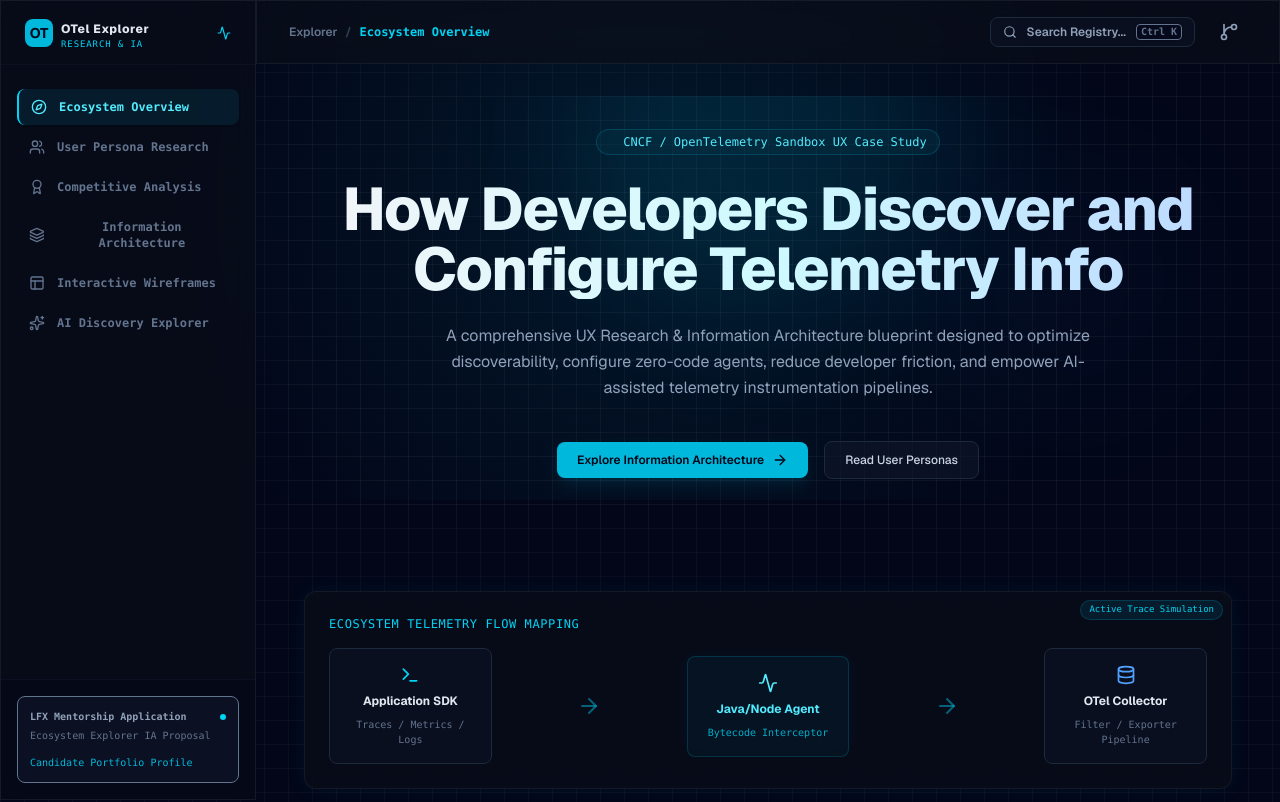
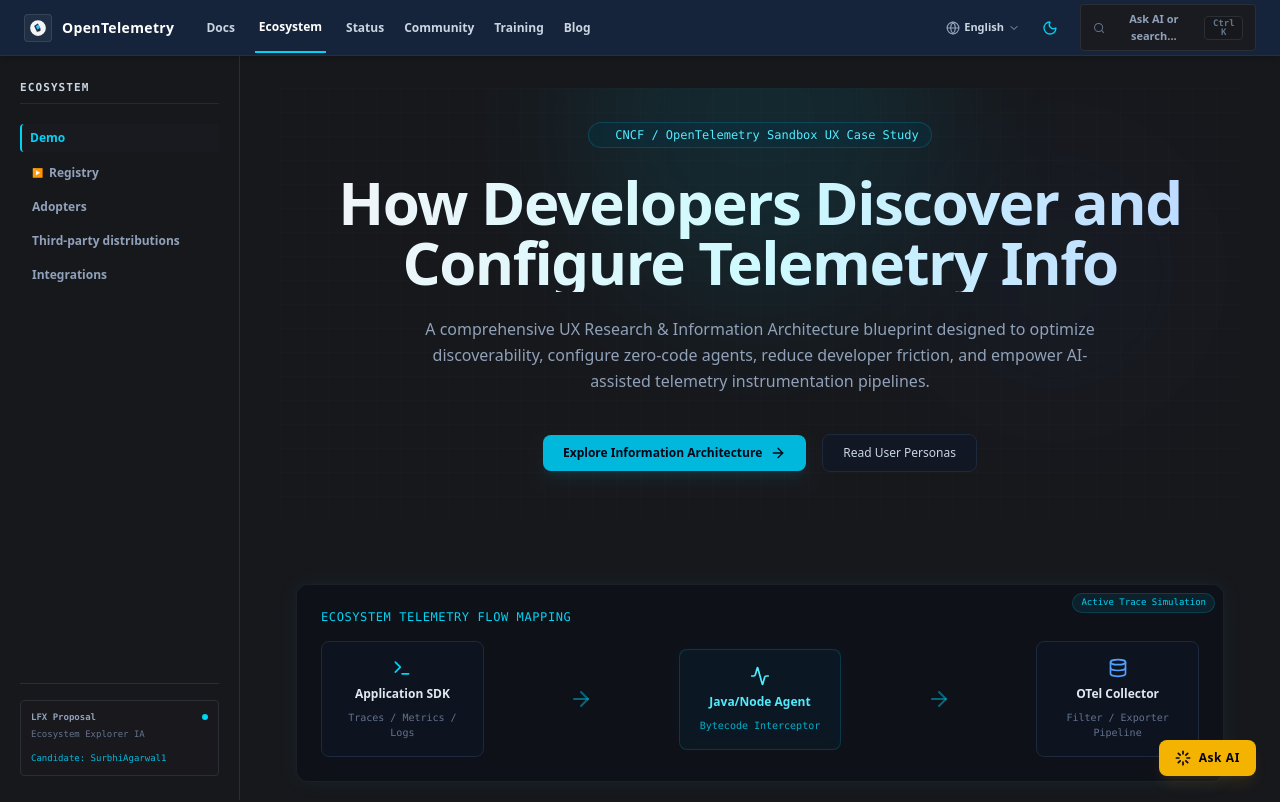
Before and after one commit to SurbhiAgarwal1/POC, a Next.js app: page / in a window 1280 px wide. Shown: the top 802 px of the page. Built offline with nearby package versions, Linux system fonts and the light colour scheme.

Commit message:
style: exactly match OpenTelemetry official website visuals, navigation topbar, left sidebar, and float AI button

```diff
--- a/src/app/globals.css
+++ b/src/app/globals.css
@@ -1,25 +1,25 @@
 @import "tailwindcss";
 
 :root {
-  --background: #030712;
+  --background: #17181c;
   --foreground: #f3f4f6;
-  --card: #0b0f19;
+  --card: #1f2025;
   --card-foreground: #f3f4f6;
-  --popover: #090d16;
+  --popover: #17181c;
   --popover-foreground: #f3f4f6;
-  --primary: #06b6d4;
-  --primary-foreground: #030712;
-  --secondary: #1e293b;
+  --primary: #38bdf8;
+  --primary-foreground: #17181c;
+  --secondary: #23252a;
   --secondary-foreground: #f3f4f6;
-  --muted: #111827;
+  --muted: #1a1b20;
   --muted-foreground: #9ca3af;
   --accent: #0284c7;
   --accent-foreground: #f3f4f6;
   --destructive: #ef4444;
   --destructive-foreground: #f3f4f6;
-  --border: #1e293b;
-  --input: #1e293b;
-  --ring: #06b6d4;
+  --border: #2c2e35;
+  --input: #2c2e35;
+  --ring: #38bdf8;
   --radius: 0.5rem;
 }
 
--- a/src/app/page.tsx
+++ b/src/app/page.tsx
@@ -20,7 +20,10 @@
   Menu,
   X,
   Activity,
-  GitBranch
+  GitBranch,
+  Globe,
+  Moon,
+  ChevronDown
 } from 'lucide-react';
 
 export default function Home() {
@@ -77,135 +80,237 @@
   };
 
   return (
-    <div className="min-h-screen flex bg-slate-950 text-slate-100 grid-bg relative">
-      <div className="absolute top-0 inset-x-0 h-[500px] radial-glow pointer-events-none" />
+    <div className="min-h-screen flex flex-col bg-[#17181c] text-slate-100 font-sans relative">
 
-      {/* Sidebar Navigation - Desktop */}
-      <aside className="hidden lg:flex flex-col w-64 border-r border-slate-900 bg-slate-950/90 glassmorphism shrink-0 sticky top-0 h-screen z-20">
-        {/* Sidebar Header */}
-        <div className="h-16 flex items-center justify-between px-6 border-b border-slate-900/60">
-          <div className="flex items-center gap-2">
-            <div className="w-7 h-7 rounded-lg bg-cyan-500 flex items-center justify-center text-slate-950 font-bold text-sm">
-              OT
+      {/* Top Navigation Bar - Exact OTel Branding Header */}
+      <header className="h-14 flex items-center justify-between px-6 bg-[#16243b] border-b border-[#2c2e35] sticky top-0 z-30 shadow-md">
+
+        {/* Left Section: SVG Logo and Horizontal Nav Links */}
+        <div className="flex items-center gap-8">
+
+          {/* OTel SVG Logo & Branding */}
+          <div className="flex items-center gap-2.5 cursor-pointer group" onClick={() => handleTabChange('overview')}>
+            <div className="w-7 h-7 bg-white/5 rounded flex items-center justify-center border border-white/10 group-hover:border-cyan-500/50 transition-colors">
+              <svg className="w-4.5 h-4.5 text-white" viewBox="0 0 32 32" fill="currentColor">
+                <path d="M16 2A14 14 0 1030 16 14 14 0 0016 2zm4.3 19.3L15 22.8a1 1 0 01-1.2-.6l-4.5-9.1a1 1 0 01.3-1.3l5.3-3.5a1 1 0 011.2.1l4.5 9.1a1 1 0 01-.3 1.3z" opacity="0.95" />
+                <path d="M16.6 9.6L12 12.7l3 6.1 4.6-3.1z" fill="#38bdf8" />
+              </svg>
             </div>
-            <div>
-              <span className="font-extrabold text-xs text-slate-200 tracking-wider">OTel Explorer</span>
-              <p className="text-[9px] font-mono text-cyan-400 uppercase tracking-widest leading-none">Research & IA</p>
-            </div>
-          </div>
-          <Activity className="w-3.5 h-3.5 text-cyan-400 animate-pulse" />
+            <span className="font-bold text-sm text-white tracking-wide font-sans group-hover:text-cyan-300 transition-colors">OpenTelemetry</span>
           </div>
 
-        {/* Sidebar Navigation Links */}
-        <nav className="flex-1 py-6 px-4 space-y-1">
-          {navItems.map((item) => (
+          {/* Core Navigation Links */}
+          <nav className="hidden md:flex items-center gap-5 text-xs font-semibold text-slate-300">
+            <span className="hover:text-white transition-colors cursor-pointer py-4">Docs</span>
+            <span className="text-white border-b-2 border-cyan-400 pb-4 pt-4 px-1 cursor-pointer font-bold">Ecosystem</span>
+            <span className="hover:text-white transition-colors cursor-pointer py-4">Status</span>
+            <span className="hover:text-white transition-colors cursor-pointer py-4">Community</span>
+            <span className="hover:text-white transition-colors cursor-pointer py-4">Training</span>
+            <span className="hover:text-white transition-colors cursor-pointer py-4">Blog</span>
+          </nav>
+        </div>
+
+        {/* Right Section: Language, Theme Icon, and "Ask AI or search..." Input */}
+        <div className="flex items-center gap-4">
+
+          {/* Language Selector */}
+          <div className="hidden sm:flex items-center gap-1 text-[11px] font-semibold text-slate-300 hover:text-white transition-colors cursor-pointer">
+            <Globe className="w-3.5 h-3.5 text-slate-400" />
+            <span>English</span>
+            <ChevronDown className="w-3 h-3 text-slate-400" />
+          </div>
+
+          {/* Theme Icon (Styled as a clickable crescent moon) */}
+          <div className="p-1.5 rounded text-slate-400 hover:text-white hover:bg-slate-900/40 transition-colors cursor-pointer">
+            <Moon className="w-4 h-4 text-cyan-400 animate-pulse" />
+          </div>
+
+          {/* Ask AI or search bar */}
           <button
-              key={item.id}
-              onClick={() => handleTabChange(item.id)}
-              className={`w-full flex items-center gap-3 px-3 py-2.5 rounded-lg text-xs font-semibold font-mono transition-all duration-200 cursor-pointer ${
-                activeTab === item.id
-                  ? 'bg-cyan-500/10 text-cyan-300 border-l-2 border-cyan-400 shadow-sm'
-                  : 'text-slate-500 hover:text-slate-300 hover:bg-slate-900/30'
+            onClick={() => setIsCommandPaletteOpen(true)}
+            className="flex items-center gap-2 px-3 py-1.5 rounded border border-[#2c2e35] bg-[#1a1b20] text-slate-400 hover:text-slate-200 hover:border-slate-700 transition-colors text-[11px] font-semibold cursor-pointer w-44 justify-between"
+          >
+            <div className="flex items-center gap-1.5">
+              <Search className="w-3.5 h-3.5 text-slate-500" />
+              <span>Ask AI or search...</span>
+            </div>
+            <kbd className="hidden sm:inline bg-[#17181c] border border-[#2c2e35] px-1 py-0.5 rounded text-[9px] font-mono text-slate-500 leading-none">
+              Ctrl K
+            </kbd>
+          </button>
+
+          {/* Mobile Menu Hamburger */}
+          <button
+            onClick={() => setIsMobileMenuOpen(!isMobileMenuOpen)}
+            className="lg:hidden p-1.5 rounded text-slate-400 hover:text-white hover:bg-slate-900/40 cursor-pointer"
+          >
+            {isMobileMenuOpen ? <X className="w-5 h-5" /> : <Menu className="w-5 h-5" />}
+          </button>
+        </div>
+      </header>
+
+      {/* Main Content Workspace Wrapper */}
+      <div className="flex flex-1 min-h-[calc(100vh-3.5rem)] relative">
+
+        {/* Left Sidebar - Matching OTel Sidebar checklist hierarchy */}
+        <aside className="hidden lg:flex flex-col w-60 border-r border-[#2c2e35] bg-[#17181c] shrink-0 sticky top-14 h-[calc(100vh-3.5rem)] z-20">
+          <div className="py-6 px-5 space-y-6 flex-1 flex flex-col justify-between">
+            <div className="space-y-5">
+              <div className="space-y-1.5">
+                <h3 className="text-[11px] font-bold text-slate-300 uppercase tracking-widest font-mono">Ecosystem</h3>
+                <div className="h-[1px] bg-[#2c2e35]/80 w-full" />
+              </div>
+
+              {/* Sidebar items matching mockData mappings */}
+              <nav className="space-y-1.5">
+                <button
+                  onClick={() => handleTabChange('overview')}
+                  className={`w-full text-left px-3 py-1.5 rounded text-xs font-semibold transition-all cursor-pointer ${
+                    activeTab === 'overview'
+                      ? 'text-cyan-400 font-bold bg-[#1a1b20]/80 border-l-2 border-cyan-400 pl-2'
+                      : 'text-slate-400 hover:text-slate-200 hover:bg-[#1a1b20]/30 pl-3'
                   }`}
                 >
-              {item.icon}
-              {item.label}
+                  Demo
                 </button>
-          ))}
+
+                <button
+                  onClick={() => handleTabChange('ia-section')}
+                  className={`w-full text-left px-3 py-1.5 rounded text-xs font-semibold transition-all cursor-pointer ${
+                    activeTab === 'ia-section'
+                      ? 'text-cyan-400 font-bold bg-[#1a1b20]/80 border-l-2 border-cyan-400 pl-2'
+                      : 'text-slate-400 hover:text-slate-200 hover:bg-[#1a1b20]/30 pl-3'
+                  }`}
+                >
+                  <div className="flex items-center gap-1.5">
+                    <span className="text-[9px] text-cyan-500">▶</span>
+                    <span>Registry</span>
+                  </div>
+                </button>
+
+                <button
+                  onClick={() => handleTabChange('research-section')}
+                  className={`w-full text-left px-3 py-1.5 rounded text-xs font-semibold transition-all cursor-pointer ${
+                    activeTab === 'research-section'
+                      ? 'text-cyan-400 font-bold bg-[#1a1b20]/80 border-l-2 border-cyan-400 pl-2'
+                      : 'text-slate-400 hover:text-slate-200 hover:bg-[#1a1b20]/30 pl-3'
+                  }`}
+                >
+                  Adopters
+                </button>
+
+                <button
+                  onClick={() => handleTabChange('competitive-section')}
+                  className={`w-full text-left px-3 py-1.5 rounded text-xs font-semibold transition-all cursor-pointer ${
+                    activeTab === 'competitive-section'
+                      ? 'text-cyan-400 font-bold bg-[#1a1b20]/80 border-l-2 border-cyan-400 pl-2'
+                      : 'text-slate-400 hover:text-slate-200 hover:bg-[#1a1b20]/30 pl-3'
+                  }`}
+                >
+                  Third-party distributions
+                </button>
+
+                <button
+                  onClick={() => handleTabChange('mockups-section')}
+                  className={`w-full text-left px-3 py-1.5 rounded text-xs font-semibold transition-all cursor-pointer ${
+                    activeTab === 'mockups-section'
+                      ? 'text-cyan-400 font-bold bg-[#1a1b20]/80 border-l-2 border-cyan-400 pl-2'
+                      : 'text-slate-400 hover:text-slate-200 hover:bg-[#1a1b20]/30 pl-3'
+                  }`}
+                >
+                  Integrations
+                </button>
               </nav>
+            </div>
 
-        {/* Sidebar Footer */}
-        <div className="p-4 border-t border-slate-900/60 bg-slate-950/30 space-y-3">
-          <div className="rounded-lg bg-slate-900/60 border border-slate-850 p-3 text-[10px] leading-normal font-mono text-slate-500 space-y-1">
+            {/* Sidebar Footer Candidate Info */}
+            <div className="border-t border-[#2c2e35] pt-4 bg-[#17181c] space-y-3">
+              <div className="rounded border border-[#2c2e35] p-2.5 text-[9px] font-mono text-slate-500 leading-normal space-y-1 bg-[#1a1b20]/40">
                 <div className="flex justify-between items-center text-slate-400 font-bold">
-              <span>LFX Mentorship Application</span>
+                  <span>LFX Proposal</span>
                   <span className="w-1.5 h-1.5 rounded-full bg-cyan-400 animate-ping" />
                 </div>
-            <p>Ecosystem Explorer IA Proposal</p>
-            <div className="pt-2 text-cyan-500 hover:underline flex items-center gap-1">
-              <span>Candidate Portfolio Profile</span>
+                <p>Ecosystem Explorer IA</p>
+                <div className="pt-1.5 text-cyan-500 hover:underline flex items-center gap-1">
+                  <span>Candidate: SurbhiAgarwal1</span>
+                </div>
               </div>
             </div>
           </div>
         </aside>
 
-      {/* Main Workspace Frame */}
-      <div className="flex-1 flex flex-col min-h-screen overflow-x-hidden">
-
-        {/* Topbar Console */}
-        <header className="h-16 flex items-center justify-between px-6 lg:px-8 border-b border-slate-900/60 bg-slate-950/80 sticky top-0 z-30 glassmorphism backdrop-blur-md">
-
-          {/* Mobile Menu Trigger & Title */}
-          <div className="flex items-center gap-4">
-            <button
-              onClick={() => setIsMobileMenuOpen(!isMobileMenuOpen)}
-              className="lg:hidden p-2 rounded-lg text-slate-400 hover:text-slate-200 hover:bg-slate-900/40 cursor-pointer"
-            >
-              {isMobileMenuOpen ? <X className="w-5 h-5" /> : <Menu className="w-5 h-5" />}
-            </button>
-
-            {/* Breadcrumbs */}
-            <div className="flex items-center gap-2 text-xs font-semibold">
-              <span className="text-slate-500">Explorer</span>
-              <span className="text-slate-700">/</span>
-              <span className="text-cyan-400 font-mono">
-                {navItems.find((n) => n.id === activeTab)?.label || 'Overview'}
-              </span>
-            </div>
-          </div>
-
-          {/* Search trigger & actions */}
-          <div className="flex items-center gap-4">
-
-            {/* Fuzzy Search Button */}
-            <button
-              onClick={() => setIsCommandPaletteOpen(true)}
-              className="flex items-center gap-2.5 px-3 py-1.5 rounded-lg border border-slate-800 bg-slate-900/40 text-slate-400 hover:text-slate-200 hover:border-slate-700 transition-colors text-xs font-semibold cursor-pointer"
-            >
-              <Search className="w-3.5 h-3.5" />
-              <span className="hidden sm:inline">Search Registry...</span>
-              <kbd className="hidden sm:inline bg-slate-950/60 border border-slate-850 px-1 py-0.5 rounded text-[10px] font-mono text-slate-500 shadow-sm leading-none">
-                Ctrl K
-              </kbd>
-            </button>
-
-            {/* Github Link */}
-            <a
-              href="https://github.com/open-telemetry"
-              target="_blank"
-              rel="noreferrer"
-              className="p-2 rounded-lg text-slate-400 hover:text-slate-200 hover:bg-slate-900/40 transition-colors"
-            >
-              <GitBranch className="w-5 h-5" />
-            </a>
-          </div>
-        </header>
-
         {/* Mobile Menu Panel */}
         {isMobileMenuOpen && (
-          <div className="lg:hidden fixed inset-0 z-40 bg-slate-950 flex flex-col pt-20 px-6 space-y-2 border-b border-slate-900/60">
-            {navItems.map((item) => (
+          <div className="lg:hidden fixed inset-x-0 top-14 bottom-0 z-40 bg-[#17181c] border-b border-[#2c2e35] flex flex-col py-6 px-6 space-y-2">
+            <h3 className="text-xs font-bold text-slate-400 uppercase tracking-widest font-mono px-3 mb-2">Ecosystem Pages</h3>
             <button
-                key={item.id}
-                onClick={() => handleTabChange(item.id)}
-                className={`w-full flex items-center gap-3 px-4 py-3 rounded-lg text-sm font-semibold font-mono text-left transition-colors cursor-pointer ${
-                  activeTab === item.id
-                    ? 'bg-cyan-500/10 text-cyan-300'
-                    : 'text-slate-400 hover:text-slate-200'
+              onClick={() => handleTabChange('overview')}
+              className={`w-full text-left px-4 py-3 rounded text-sm font-semibold font-mono cursor-pointer ${
+                activeTab === 'overview' ? 'bg-[#1a1b20] text-cyan-400' : 'text-slate-400 hover:text-slate-200'
               }`}
             >
-                {item.icon}
-                {item.label}
+              Demo
             </button>
-            ))}
+            <button
+              onClick={() => handleTabChange('ia-section')}
+              className={`w-full text-left px-4 py-3 rounded text-sm font-semibold font-mono cursor-pointer ${
+                activeTab === 'ia-section' ? 'bg-[#1a1b20] text-cyan-400' : 'text-slate-400 hover:text-slate-200'
+              }`}
+            >
+              Registry
+            </button>
+            <button
+              onClick={() => handleTabChange('research-section')}
+              className={`w-full text-left px-4 py-3 rounded text-sm font-semibold font-mono cursor-pointer ${
+                activeTab === 'research-section' ? 'bg-[#1a1b20] text-cyan-400' : 'text-slate-400 hover:text-slate-200'
+              }`}
+            >
+              Adopters
+            </button>
+            <button
+              onClick={() => handleTabChange('competitive-section')}
+              className={`w-full text-left px-4 py-3 rounded text-sm font-semibold font-mono cursor-pointer ${
+                activeTab === 'competitive-section' ? 'bg-[#1a1b20] text-cyan-400' : 'text-slate-400 hover:text-slate-200'
+              }`}
+            >
+              Third-party distributions
+            </button>
+            <button
+              onClick={() => handleTabChange('mockups-section')}
+              className={`w-full text-left px-4 py-3 rounded text-sm font-semibold font-mono cursor-pointer ${
+                activeTab === 'mockups-section' ? 'bg-[#1a1b20] text-cyan-400' : 'text-slate-400 hover:text-slate-200'
+              }`}
+            >
+              Integrations
+            </button>
+            <button
+              onClick={() => handleTabChange('ai-section')}
+              className={`w-full text-left px-4 py-3 rounded text-sm font-semibold font-mono cursor-pointer ${
+                activeTab === 'ai-section' ? 'bg-[#1a1b20] text-cyan-400' : 'text-slate-400 hover:text-slate-200'
+              }`}
+            >
+              Ask AI Assistant
+            </button>
           </div>
         )}
 
-        {/* Render Workspace Area */}
+        {/* Right Main Content Panel */}
         <main className="flex-1 px-6 lg:px-8 py-8 max-w-5xl mx-auto w-full">
           {renderActiveComponent()}
         </main>
       </div>
+
+      {/* Floating Yellow "Ask AI" Button - EXACT copy of the live screenshot */}
+      <button
+        onClick={() => handleTabChange('ai-section')}
+        className="fixed bottom-6 right-6 z-40 bg-[#f5b301] hover:bg-[#e0a200] text-slate-950 px-4 py-2.5 rounded-lg flex items-center gap-2 font-bold text-xs tracking-wider shadow-lg shadow-[#f5b301]/10 hover:shadow-[#f5b301]/25 active:scale-95 transition-all cursor-pointer font-sans"
+      >
+        {/* Gold sparkling pen icon */}
+        <svg className="w-4 h-4 text-slate-950 shrink-0" viewBox="0 0 24 24" fill="none" stroke="currentColor" strokeWidth="2.5" strokeLinecap="round" strokeLinejoin="round">
+          <path d="M12 2v4M12 18v4M4.93 4.93l2.83 2.83M16.24 16.24l2.83 2.83M2 12h4M18 12h4M4.93 19.07l2.83-2.83M16.24 7.76l2.83-2.83" />
+        </svg>
+        <span>Ask AI</span>
+      </button>
 
       {/* Interactive Command Palette Overlay */}
       <CommandPalette
```
Also changed, not shown: 2 other files (tests, documents, lock files or other folders). Lines whose indentation alone changed are shown as unchanged.
